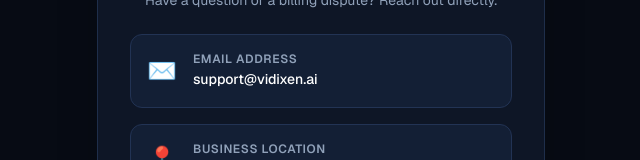
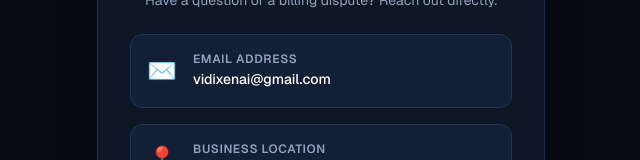
Before and after one commit to ssuryansh-boop/vidixen-ai, a Next.js app: page /contact in a window 1280 px wide. Shown: the part 276-436 px from the top of the page, without its empty margins (319-959 px from the left). Built offline with nearby package versions, Linux system fonts and the light colour scheme.

Commit message:
chore: update icon.png with black background4

```diff
--- a/src/app/contact/page.tsx
+++ b/src/app/contact/page.tsx
@@ -15,7 +15,7 @@
             <div>
               <p className="text-xs text-slate-400 uppercase font-semibold tracking-wider">Email Address</p>
               <a href="mailto:support@vidixen.ai" className="text-sm text-white font-medium hover:text-[#00F2FE] transition-colors">
-                support@vidixen.ai
+                vidixenai@gmail.com
               </a>
             </div>
           </div>
```
